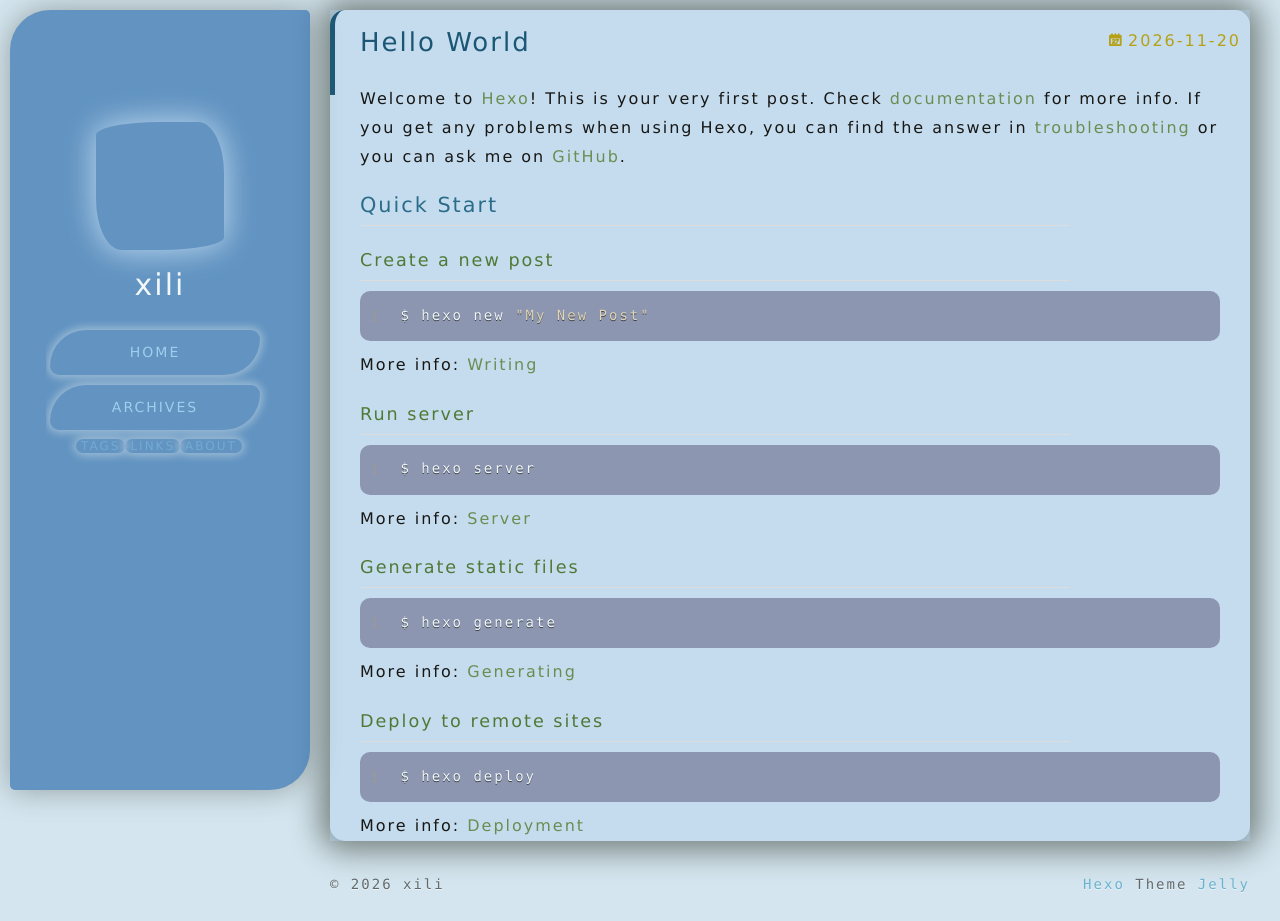
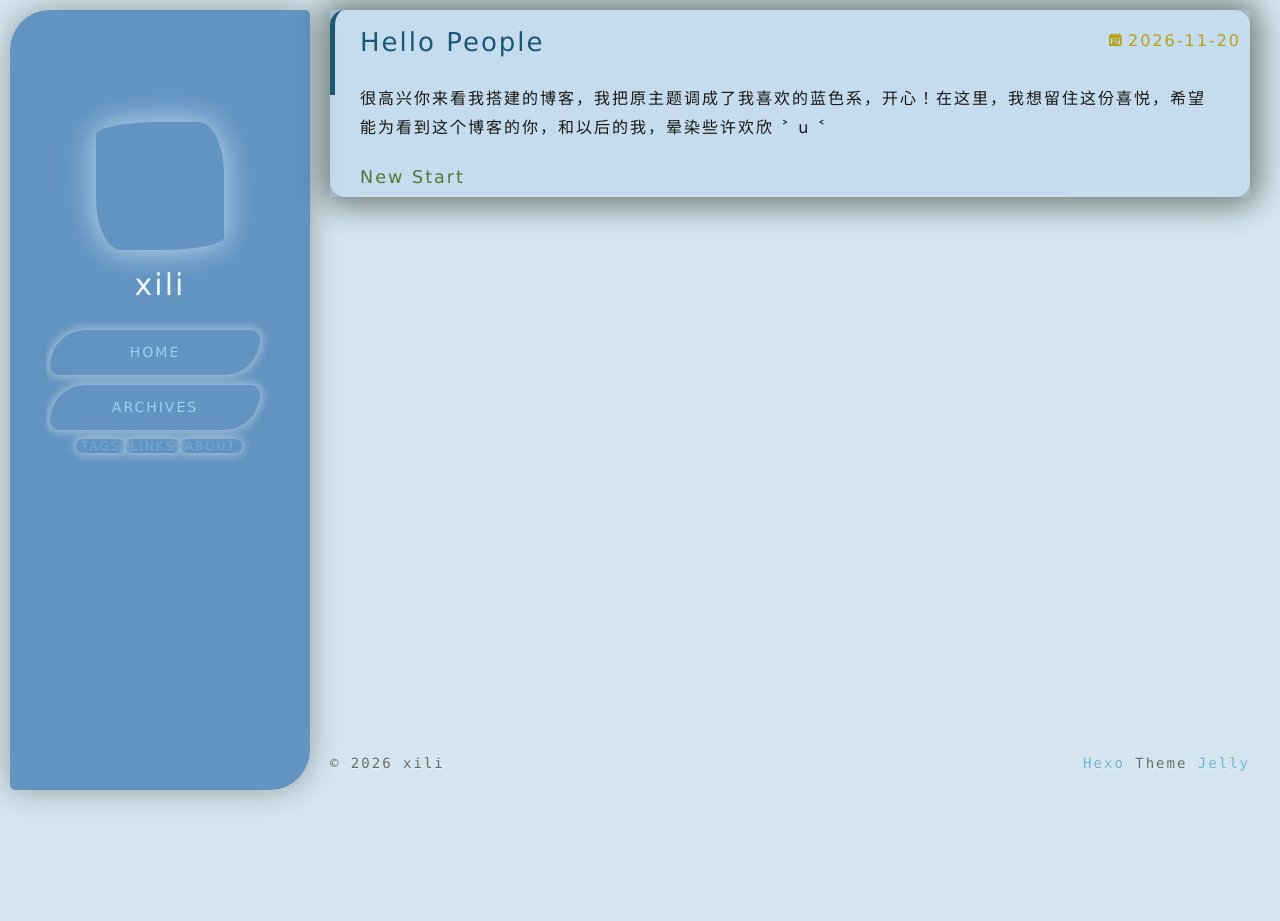
Before and after one commit to u1rain/u1rain.github.io, a plain HTML site: page 2026/11/20/hello-world/index.html in a window 1280 px wide. After the commit the page ends 800 px from the top, so only its background shows below. Drawn offline with nearby package versions, Linux system fonts and the light colour scheme; a script that the page names is missing; a web font is replaced by a local one.

Commit message:
Site updated: 2026-11-21 09:22:51

```diff
--- a/2026/11/20/hello-world/index.html
+++ b/2026/11/20/hello-world/index.html
@@ -3,21 +3,21 @@
 <head>
   <meta charset="utf-8">
 
-  <title>Hello World | Hexo</title>
+  <title>Hello People | Hexo</title>
 
   <!-- keywords -->
 
 
   <meta name="viewport" content="width=device-width, initial-scale=1, maximum-scale=1">
-  <meta name="description" content="Welcome to Hexo! This is your very first post. Check documentation for more info. If you get any problems when using Hexo, you can find the answer in troubleshooting or you can ask me on GitHub. Quick">
+  <meta name="description" content="很高兴你来看我搭建的博客，我把原主题调成了我喜欢的蓝色系，开心！在这里，我想留住这份喜悦，希望能为看到这个博客的你，和以后的我，晕染些许欢欣 ˃ u ˂  New Start">
 <meta property="og:type" content="article">
-<meta property="og:title" content="Hello World">
+<meta property="og:title" content="Hello People">
 <meta property="og:url" content="http://example.com/2026/11/20/hello-world/index.html">
 <meta property="og:site_name" content="Hexo">
-<meta property="og:description" content="Welcome to Hexo! This is your very first post. Check documentation for more info. If you get any problems when using Hexo, you can find the answer in troubleshooting or you can ask me on GitHub. Quick">
+<meta property="og:description" content="很高兴你来看我搭建的博客，我把原主题调成了我喜欢的蓝色系，开心！在这里，我想留住这份喜悦，希望能为看到这个博客的你，和以后的我，晕染些许欢欣 ˃ u ˂  New Start">
 <meta property="og:locale" content="en_US">
 <meta property="article:published_time" content="2026-11-20T10:04:47.597Z">
-<meta property="article:modified_time" content="2026-11-20T10:04:47.597Z">
+<meta property="article:modified_time" content="2026-11-21T01:20:29.762Z">
 <meta property="article:author" content="xili">
 <meta name="twitter:card" content="summary">
 
@@ -167,7 +167,7 @@
 
 
     <h1 class="article-title" itemprop="name">
-      Hello World
+      Hello People
 
     </h1>
 
@@ -185,20 +185,8 @@
 
     <div class="article-entry" itemprop="articleBody">
 
-        <p>Welcome to <a target="_blank" rel="noopener" href="https://hexo.io/">Hexo</a>! This is your very first post. Check <a target="_blank" rel="noopener" href="https://hexo.io/docs/">documentation</a> for more info. If you get any problems when using Hexo, you can find the answer in <a target="_blank" rel="noopener" href="https://hexo.io/docs/troubleshooting.html">troubleshooting</a> or you can ask me on <a target="_blank" rel="noopener" href="https://github.com/hexojs/hexo/issues">GitHub</a>.</p>
-<h2 id="Quick-Start"><a href="#Quick-Start" class="headerlink" title="Quick Start"></a>Quick Start</h2><h3 id="Create-a-new-post"><a href="#Create-a-new-post" class="headerlink" title="Create a new post"></a>Create a new post</h3><figure class="highlight bash"><table><tr><td class="gutter"><pre><span class="line">1</span><br></pre></td><td class="code"><pre><span class="line">$ hexo new <span class="string">&quot;My New Post&quot;</span></span><br></pre></td></tr></table></figure>
-
-<p>More info: <a target="_blank" rel="noopener" href="https://hexo.io/docs/writing.html">Writing</a></p>
-<h3 id="Run-server"><a href="#Run-server" class="headerlink" title="Run server"></a>Run server</h3><figure class="highlight bash"><table><tr><td class="gutter"><pre><span class="line">1</span><br></pre></td><td class="code"><pre><span class="line">$ hexo server</span><br></pre></td></tr></table></figure>
-
-<p>More info: <a target="_blank" rel="noopener" href="https://hexo.io/docs/server.html">Server</a></p>
-<h3 id="Generate-static-files"><a href="#Generate-static-files" class="headerlink" title="Generate static files"></a>Generate static files</h3><figure class="highlight bash"><table><tr><td class="gutter"><pre><span class="line">1</span><br></pre></td><td class="code"><pre><span class="line">$ hexo generate</span><br></pre></td></tr></table></figure>
-
-<p>More info: <a target="_blank" rel="noopener" href="https://hexo.io/docs/generating.html">Generating</a></p>
-<h3 id="Deploy-to-remote-sites"><a href="#Deploy-to-remote-sites" class="headerlink" title="Deploy to remote sites"></a>Deploy to remote sites</h3><figure class="highlight bash"><table><tr><td class="gutter"><pre><span class="line">1</span><br></pre></td><td class="code"><pre><span class="line">$ hexo deploy</span><br></pre></td></tr></table></figure>
-
-<p>More info: <a target="_blank" rel="noopener" href="https://hexo.io/docs/one-command-deployment.html">Deployment</a></p>
-
+        <p>很高兴你来看我搭建的博客，我把原主题调成了我喜欢的蓝色系，开心！在这里，我想留住这份喜悦，希望能为看到这个博客的你，和以后的我，晕染些许欢欣 ˃ u ˂ </p>
+<h3 id="New-Start"><a href="#New-Start" class="headerlink" title="New Start"></a>New Start</h3>
 
     </div>
 
```
Also changed, not shown: archives/2026/11/index.html (+1 -1 lines), archives/2026/index.html (+1 -1 lines), archives/index.html (+1 -1 lines), index.html (+3 -15 lines).
